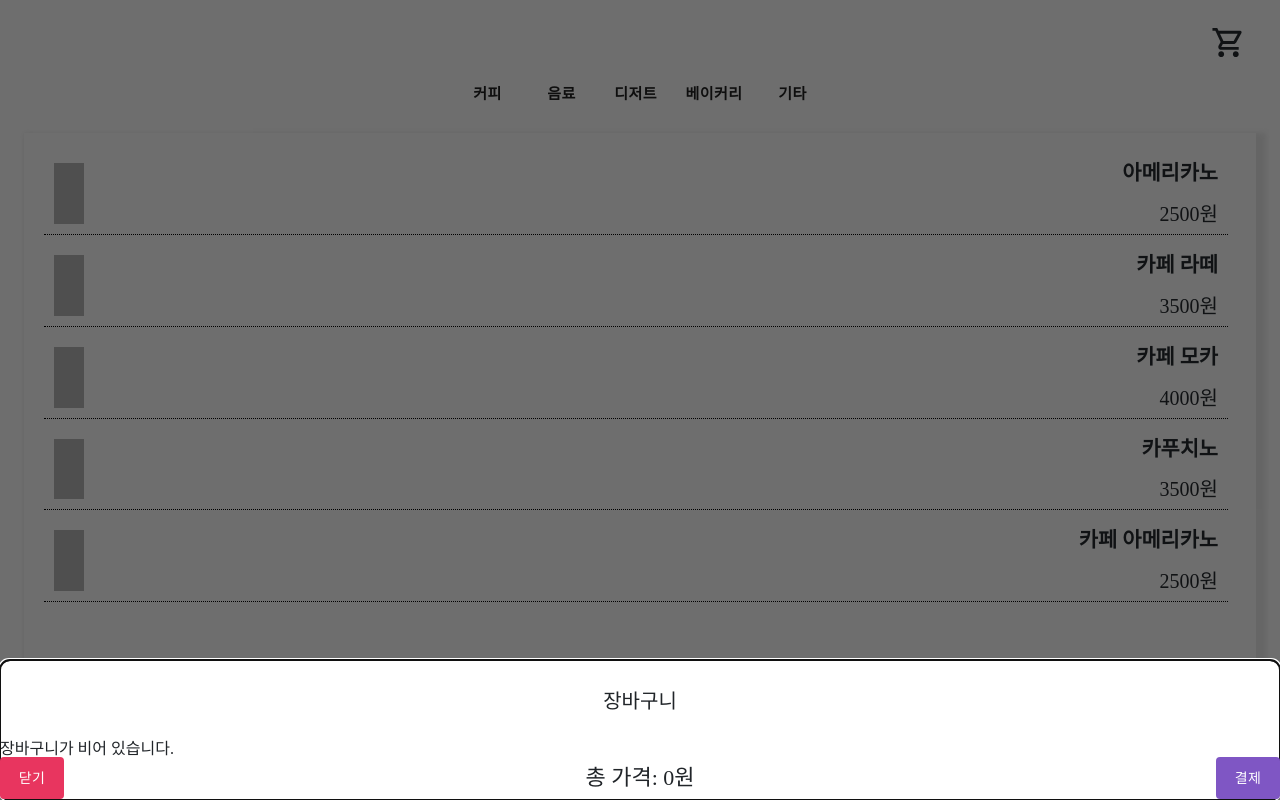
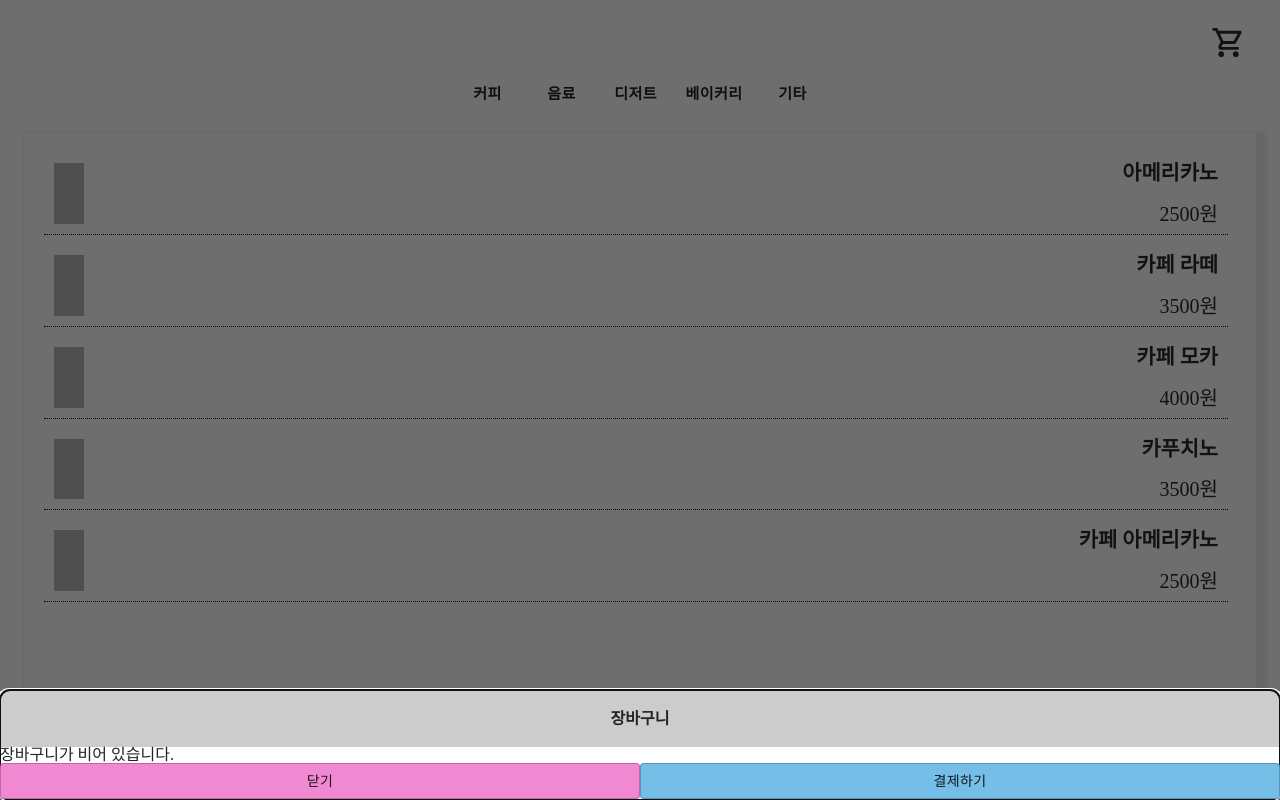
Before and after one commit to annoeul/Mosk-FE, a React (Vite) app: page / in a window 1280 px wide. Both pictures are taken after a click on the element 640 px from the left and 35 px from the top of the page. Built offline with nearby package versions, Linux system fonts and the light colour scheme; data requests are answered from the project's data file; grey boxes are pictures that could not be loaded.

Commit message:
Design: UI수정

```diff
--- a/src/components/cart/index.jsx
+++ b/src/components/cart/index.jsx
@@ -61,7 +61,7 @@ function Cart({ cartItems }) {
               flexDirection: "column",
             }}
           >
-            <h2 style={{ padding: "30px", fontSize: "20px", textAlign: "center" }}>장바구니</h2>
+            <S.CartModalTitle>장바구니</S.CartModalTitle>
             {cartItems.length > 0 ? (
               <div style={{ flex: 1, overflowY: "auto" }}>
                 {Object.entries(itemCounts).map(([itemKey, itemCount]) => {
@@ -91,22 +91,27 @@ function Cart({ cartItems }) {
                     </div>
                   )
                 })}
+                <S.TotalPrice>총 가격: {totalPrice}원</S.TotalPrice>
               </div>
             ) : (
               <p>장바구니가 비어 있습니다.</p>
             )}
             <S.ButtonWrapper>
-              <Button style={{ backgroundColor: "#e8355f", color: "white" }} onClick={handleCloseModal}>
+              <Button
+                style={{ width: "50%", backgroundColor: "#f089d1" }}
+                variant="outlined"
+                onClick={handleCloseModal}
+              >
                 닫기
               </Button>
-              <S.TotalPrice>총 가격: {totalPrice}원</S.TotalPrice>
               <Button
-                style={{ backgroundColor: "#7f56c4", color: "white" }}
+                style={{ width: "50%", backgroundColor: "#74bee8" }}
+                variant="outlined"
                 onClick={() => {
                   pay("/pay")
                 }}
               >
-                결제
+                결제하기
               </Button>
             </S.ButtonWrapper>
           </div>
--- a/src/components/cart/style.js
+++ b/src/components/cart/style.js
@@ -22,6 +22,13 @@ export const CartCount = styled.span`
   margin-right: 20px;
 `
 
+export const CartModalTitle = styled.h1`
+  padding: 20px;
+  text-align: center;
+  font-weight: 900;
+  background-color: #ccc;
+`
+
 export const ButtonWrapper = styled.div`
   display: flex;
   justify-content: space-between;
@@ -40,7 +47,10 @@ export const TotalPrice = styled.div`
   /* padding-top: 10px; */
   font-size: 22px;
   /* background-color: #ddd; */
-  padding: 10px;
+  padding: 15px;
+  position: sticky;
+  bottom: 0;
+  background-color: #e8e9eb;
 `
 
 // export const CartTitle = styled.div`
```
